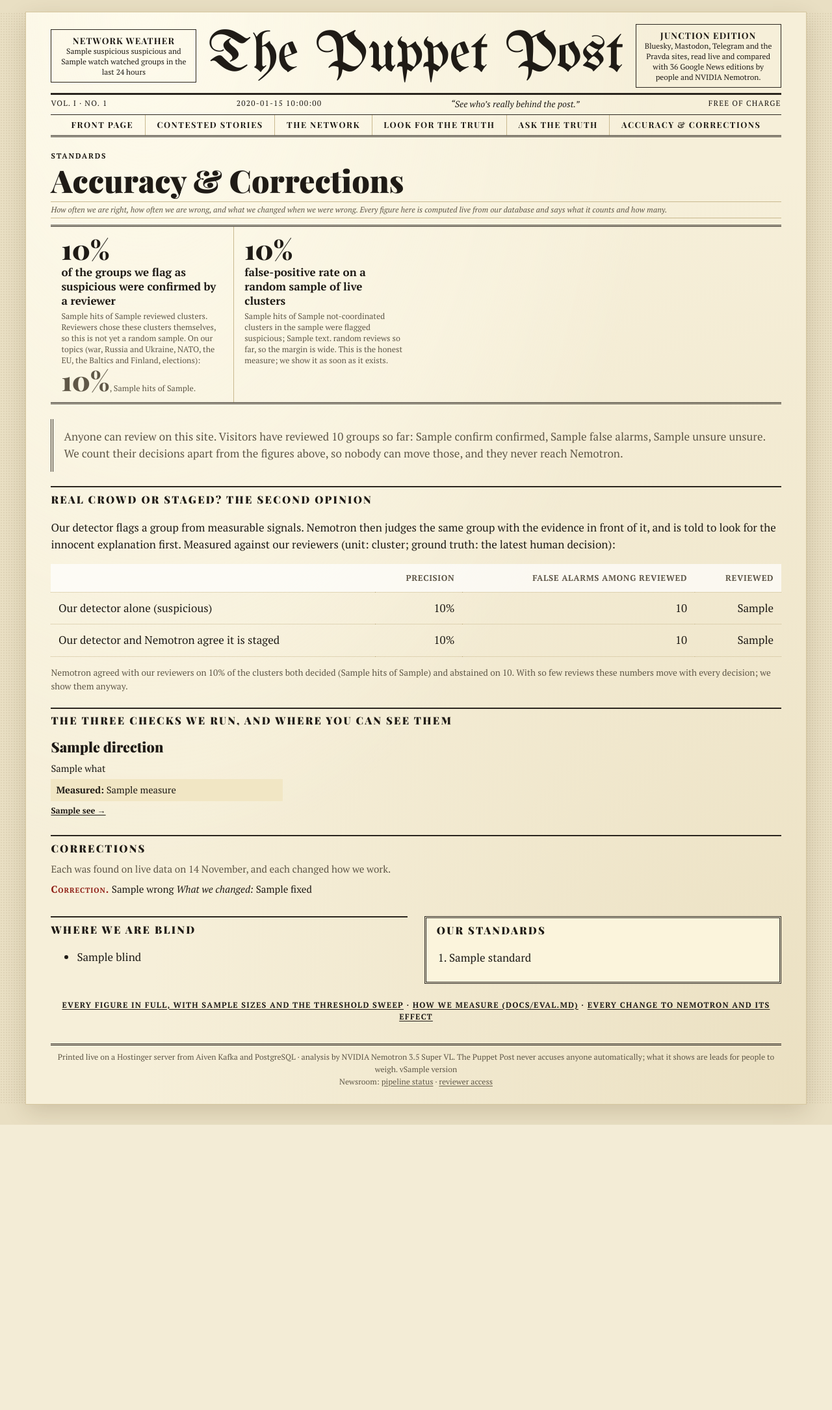
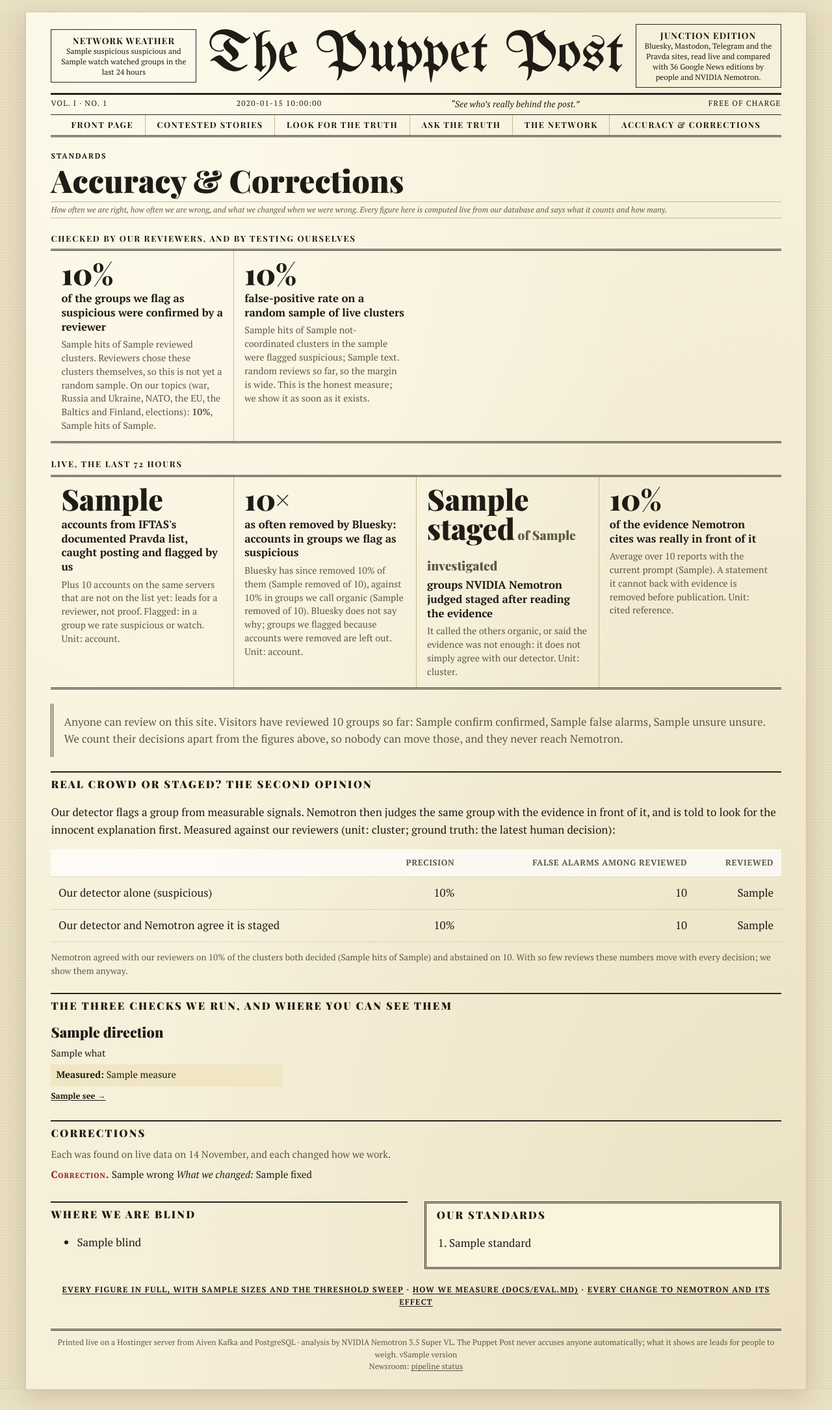
Before and after one commit to SebastiaanVryens/Junction2026, a FastAPI app: template src/factslens/api/templates/accuracy.html in a window 1280 px wide. Shown: the whole page at 65% size. Before the commit the page ends 1731 px from the top, so only its background shows below. Run offline with FastAPI, Linux system fonts and the light colour scheme; the template is opened without the code that fills it: most values are stand-ins (such as "Sample title", 1, 10 or a date in 2020); parts of the project's set-up code (start-up, migrations or seed data) failed here and were passed over; some libraries are stand-ins or nearby versions.

Commit message:
Accuracy: a live row (documented accounts, Bluesky removals vs organic, Nemotron's verdicts, grounding) and readable small print; menu in demo order (The Network after Ask the Truth); a group's page links back to The Network; no links to the team login

```diff
--- a/src/factslens/api/app.py
+++ b/src/factslens/api/app.py
@@ -42,6 +42,7 @@ from factslens.common import db
 from factslens.common.settings import MissingSettingError, get_settings
 from factslens.detector.groups import PLATFORM_DOMAINS
 from factslens.enrich.lists import KnownLists, account_server
+from factslens.investigator.agent import PROMPT_VERSION as INVESTIGATOR_PROMPT
 from factslens.investigator.llm import BudgetExhausted, CallRecord, ChatClient
 from factslens.investigator.translate import Chat, translate
 
@@ -397,6 +398,16 @@ LENS_LABELS = {
     "likely_coordinated_or_misleading": "Likely coordinated or misleading",
     "insufficient_evidence": "Not enough evidence to say",
 }
+
+
+def removal_figure(rates: dict[str, dict[str, int]]) -> dict[str, Any] | None:
+    """How much more often Bluesky removed accounts we flag as suspicious than accounts in groups we
+    call organic; None while either side is too small to say."""
+    flagged, organic = rates.get("suspicious") or {}, rates.get("likely_organic") or {}
+    if flagged.get("checked", 0) < 100 or organic.get("checked", 0) < 100 or organic.get("removed", 0) < 5:
+        return None
+    a, b = flagged["removed"] / flagged["checked"], organic["removed"] / organic["checked"]
+    return {"ratio": a / b, "flagged": flagged, "organic": organic, "flagged_share": a, "organic_share": b}
 
 
 def live_numbers(raw: dict[str, Any], lists: KnownLists) -> dict[str, Any]:
@@ -1547,10 +1558,14 @@ def create_app(
             sample = review_summary(await r.review_counts(sampled_only=True))
             topic = review_summary(await r.review_counts(topic_only=True))
             visitors = await r.visitor_reviews()
+            live = live_numbers(await r.live_findings(), request.app.state.lists)
+            removal = removal_figure(await r.removal_rates())
+            versions = (await r.nemotron_stats()).get("versions") or []
+            grounding = next((v for v in versions if v.get("prompt_version") == INVESTIGATOR_PROMPT), None)
         except Exception as error:  # the page must render even when the database is down
             log.warning("accuracy data unavailable", extra={"error": str(error)[:200]})
             run, reviews, sample, topic = None, review_summary([]), review_summary([]), review_summary([])
-            visitors = {}
+            visitors, live, removal, grounding = {}, None, None, None
         result = (run or {}).get("result")
         return keep(
             request,
@@ -1563,6 +1578,9 @@ def create_app(
                     "sample": sample,
                     "topic": topic,
                     "visitors": visitors,
+                    "live": live,
+                    "removal": removal,
+                    "grounding": grounding,
                     "directions": accuracy.directions(result, reviews),
                     "corrections": accuracy.CORRECTIONS,
                     "blind": accuracy.BLIND_SPOTS,
--- a/src/factslens/api/templates/accuracy.html
+++ b/src/factslens/api/templates/accuracy.html
@@ -10,6 +10,7 @@
 <p class="byline">How often we are right, how often we are wrong, and what we changed when we were wrong.
   Every figure here is computed live from our database and says what it counts and how many.</p>
 
+<p class="figures-head">Checked by our reviewers, and by testing ourselves</p>
 <section class="figures" aria-label="The figures">
   <div class="figure">
     <b>{{ pct(alone.precision) }}</b>
@@ -36,6 +37,41 @@
   </div>
   {% endif %}
 </section>
+{% if live %}
+<p class="figures-head">Live, the last 72 hours</p>
+<section class="figures" aria-label="Live figures">
+  <div class="figure">
+    <b>{{ live.listed_accounts }}</b>
+    <span>accounts from IFTAS's documented Pravda list, caught posting and flagged by us</span>
+    <small>Plus {{ '{:,}'.format(live.unlisted_on_listed_servers) }} accounts on the same servers that are not on the list
+      yet: leads for a reviewer, not proof. Flagged: in a group we rate suspicious or watch. Unit: account.</small>
+  </div>
+  <div class="figure">
+    {% if removal %}<b>{{ removal.ratio|round|int }}&times;</b>
+    <span>as often removed by Bluesky: accounts in groups we flag as suspicious</span>
+    <small>Bluesky has since removed {{ (removal.flagged_share * 100)|round(1) }}% of them ({{ removal.flagged.removed }} of
+      {{ '{:,}'.format(removal.flagged.checked) }}), against {{ (removal.organic_share * 100)|round(2) }}% in groups we call
+      organic ({{ removal.organic.removed }} of {{ '{:,}'.format(removal.organic.checked) }}). Bluesky does not say why;
+      groups we flagged because accounts were removed are left out. Unit: account.</small>
+    {% else %}<b>&ndash;</b><span>as often removed by Bluesky</span>
+    <small>Not enough checked accounts yet to compare.</small>{% endif %}
+  </div>
+  <div class="figure">
+    <b>{{ live.staged }}<small style="font-size:1.2rem"> of {{ live.investigated }}</small></b>
+    <span>groups NVIDIA Nemotron judged staged after reading the evidence</span>
+    <small>It called the others organic, or said the evidence was not enough: it does not simply agree with our
+      detector. Unit: cluster.</small>
+  </div>
+  <div class="figure">
+    {% if grounding and grounding.grounding is not none %}<b>{{ (grounding.grounding * 100)|round|int }}%</b>
+    <span>of the evidence Nemotron cites was really in front of it</span>
+    <small>Average over {{ grounding.investigations }} reports with the current prompt ({{ grounding.prompt_version }}). A
+      statement it cannot back with evidence is removed before publication. Unit: cited reference.</small>
+    {% else %}<b>&ndash;</b><span>of the evidence Nemotron cites was really in front of it</span>
+    <small>No reports with the current prompt yet.</small>{% endif %}
+  </div>
+</section>
+{% endif %}
 {% if visitors %}<p class="note">Anyone can review on this site. Visitors have reviewed {{ visitors.values()|sum }} groups so far: {{ visitors.get('confirm', 0) }} confirmed, {{ visitors.get('false_alarm', 0) }} false alarms, {{ visitors.get('unsure', 0) }} unsure. We count their decisions apart from the figures above, so nobody can move those, and they never reach Nemotron.</p>{% endif %}
 
 <section class="accuracy-section">
--- a/src/factslens/api/templates/base.html
+++ b/src/factslens/api/templates/base.html
@@ -1131,9 +1131,12 @@
                border-top: 3px double var(--line-strong); border-bottom: 3px double var(--line-strong); }
     .figure { padding: .8rem 1rem; display: flex; flex-direction: column; }
     .figure + .figure { border-left: 1px solid var(--line); }
-    .figure b { font-family: var(--display); font-weight: 900; font-size: 2.6rem; line-height: 1; }
-    .figure span { font-weight: 700; margin: .3rem 0; line-height: 1.3; }
-    .figure small { color: var(--muted); font-size: .78rem; line-height: 1.35; }
+    .figure > b { font-family: var(--display); font-weight: 900; font-size: 2.8rem; line-height: 1; }
+    .figure > span { font-weight: 700; font-size: 1.05rem; margin: .35rem 0; line-height: 1.3; }
+    .figure small { color: var(--muted); font-size: .9rem; line-height: 1.45; }
+    .figure small b { color: var(--ink); }
+    .figures-head { font-family: var(--display); font-weight: 700; font-size: .8rem; letter-spacing: .14em;
+                    text-transform: uppercase; margin: 1.3rem 0 0; }
     .accuracy-section { margin-top: 1.4rem; }
     .accuracy-section h3 { font-size: 1rem; letter-spacing: .14em; text-transform: uppercase;
                            border-top: 2px solid var(--line-strong); padding-top: .4rem; }
@@ -1210,9 +1213,9 @@
     <nav class="sections" aria-label="Sections">
       <a class="{{ 'active' if active_page == 'front' else '' }}" href="/">Front Page</a>
       <a class="{{ 'active' if active_page == 'stories' else '' }}" href="/stories">Contested Stories</a>
-      <a class="{{ 'active' if active_page == 'network' else '' }}" href="/network">The Network</a>
       <a class="{{ 'active' if active_page == 'lens' else '' }}" href="/lens">Look for the Truth</a>
       <a class="{{ 'active' if active_page == 'ask' else '' }}" href="/ask">Ask the Truth</a>
+      <a class="{{ 'active' if active_page == 'network' else '' }}" href="/network">The Network</a>
       <a class="{{ 'active' if active_page == 'accuracy' else '' }}" href="/accuracy">Accuracy &amp; Corrections</a>
     </nav>
     <main class="page-shell">
@@ -1221,7 +1224,7 @@
     <footer class="colophon">
       Printed live on a Hostinger server from Aiven Kafka and PostgreSQL &middot; analysis by NVIDIA Nemotron 3.5 Super VL.
       The Puppet Post never accuses anyone automatically; what it shows are leads for people to weigh. v{{ version }}<br>
-      Newsroom: <a href="/pipeline">pipeline status</a> &middot; <a href="/review">reviewer access</a>
+      Newsroom: <a href="/pipeline">pipeline status</a>
     </footer>
   </div>
 </body>
--- a/src/factslens/api/templates/cluster.html
+++ b/src/factslens/api/templates/cluster.html
@@ -2,7 +2,7 @@
 {% block title %}Cluster · The Puppet Post{% endblock %}
 {% block content %}
 <section class="page-section">
-  <p><a href="/clusters">&larr; all clusters</a></p>
+  <p><a href="/network">&larr; The Network</a></p>
 
   <div class="hero">
     <div>
@@ -176,7 +176,7 @@
 {% endif %}
 <h2 id="accounts">Accounts ({{ members|length }}{% if removed %}, {{ removed }} no longer on Bluesky{% endif %})</h2>
 <p class="muted">Median account age: {{ median_age if median_age is not none else '–' }} days.
-  {% if not reviewer %}Names are shown only for accounts on IFTAS's public list or already removed by Bluesky; <a href="/review">reviewers</a> see all.{% endif %}</p>
+  {% if not reviewer %}Names are shown only for accounts on IFTAS's public list or already removed by Bluesky; the team sees all.{% endif %}</p>
 <div class="scroll"><table>
   <tr><th>Account</th><th class="num">Age (days)</th><th class="num">Followers</th><th class="num">Follows</th><th class="num">Posts here</th><th>Status</th>{% if reviewer %}<th title="Only for exceptions: the cluster decision covers the other accounts">This account</th>{% endif %}</tr>
   {% for m in members %}
@@ -266,5 +266,5 @@
     if (button) { event.preventDefault(); button.click(); }
   });
 </script>
-{% else %}<p class="muted"><a href="/review">Reviewers</a> can record a decision; decisions feed the public metrics.</p>{% endif %}
+{% endif %}
 {% endblock %}
--- a/src/factslens/api/templates/not_found.html
+++ b/src/factslens/api/templates/not_found.html
@@ -10,8 +10,8 @@
 <nav class="inside" aria-label="Go to">
   <a href="/">Front page</a>
   <a href="/stories">Contested stories</a>
-  <a href="/network">The network</a>
   <a href="/lens">Look for the Truth</a>
   <a href="/ask">Ask the Truth</a>
+  <a href="/network">The network</a>
 </nav>
 {% endblock %}
```
Also changed, not shown: src/factslens/api/repository.py (+30 -0 lines), tests/test_api.py (+17 -0 lines).
